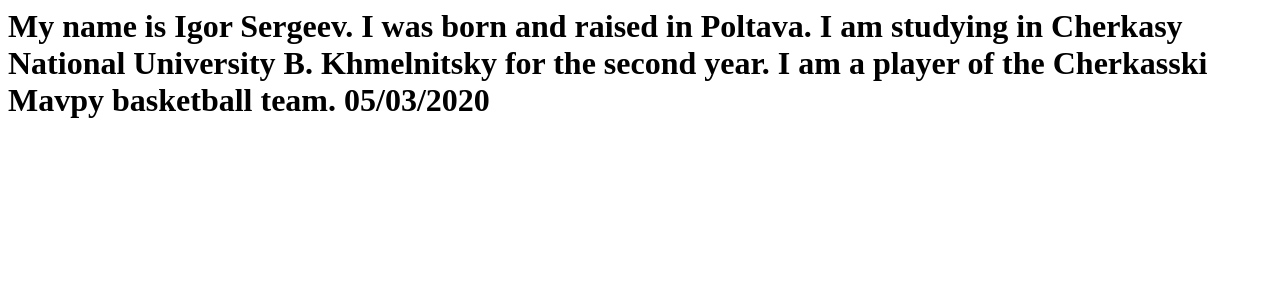
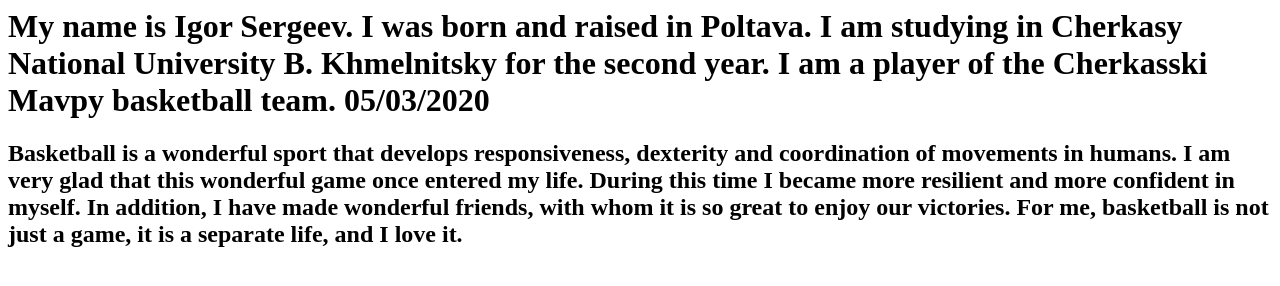
Before and after one commit to SerheievIhor/Serheiev1, a plain HTML site: page index.html in a window 1280 px wide. Drawn offline with Linux system fonts and the light colour scheme.

Commit message:
add new line

```diff
--- a/index.html
+++ b/index.html
@@ -1 +1,2 @@
 <h1>My name is Igor Sergeev. I was born and raised in Poltava. I am studying in Cherkasy National University B. Khmelnitsky for the second year.  I am a player of the Cherkasski Mavpy basketball team. 05/03/2020</h1>
+<h2>Basketball is a wonderful sport that develops responsiveness, dexterity and coordination of movements in humans. I am very glad that this wonderful game once entered my life. During this time I became more resilient and more confident in myself. In addition, I have made wonderful friends, with whom it is so great to enjoy our victories. For me, basketball is not just a game, it is a separate life, and I love it.</h2>
```
Also changed, not shown: 1 other file.
